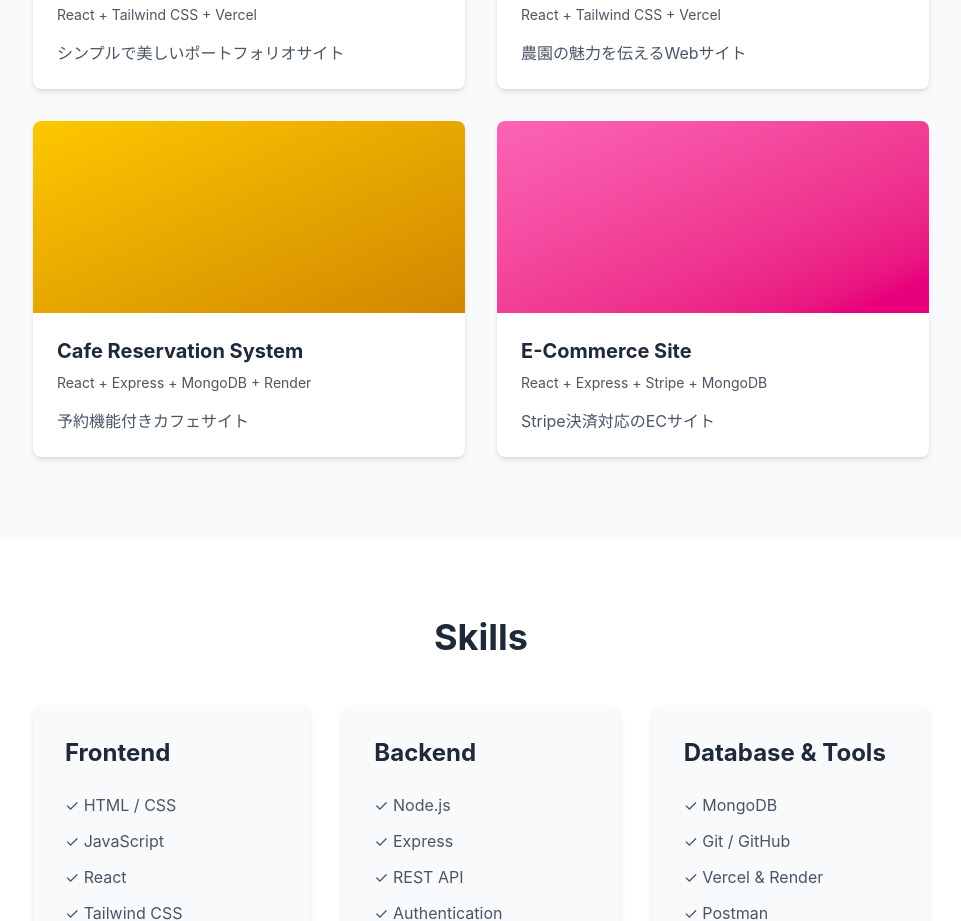
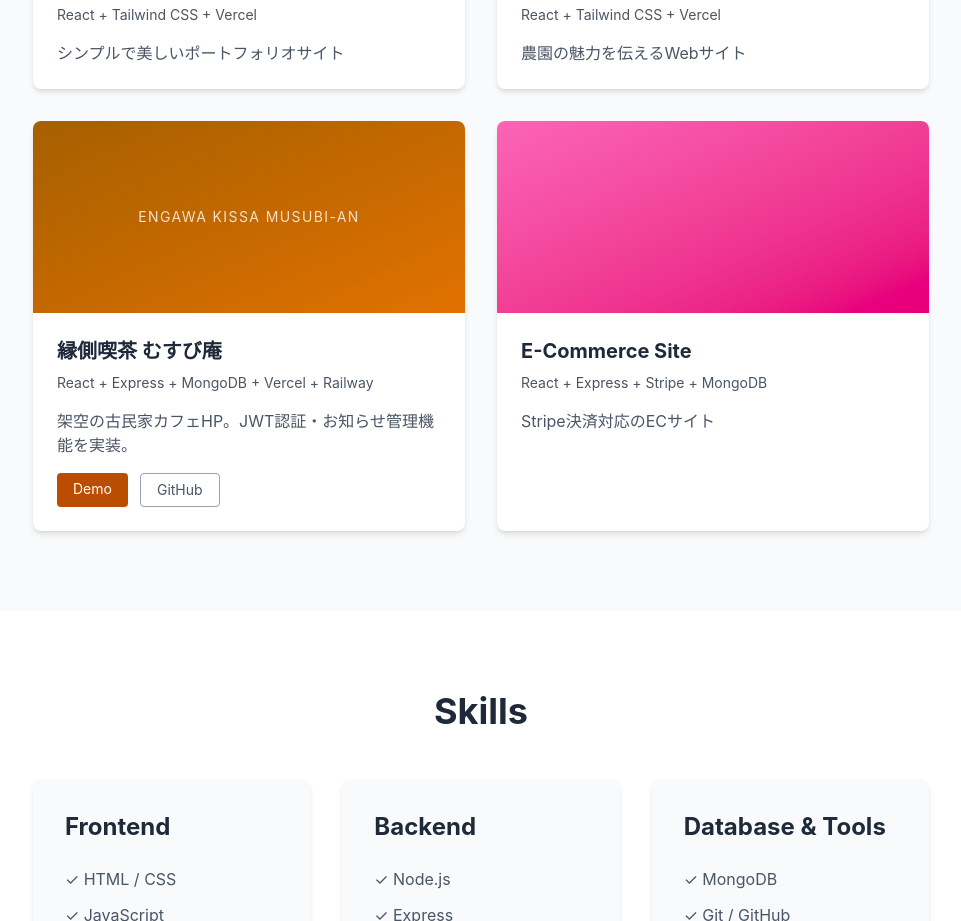
Before and after one commit to tunetune2424/portfolio-2026, a website built with Vite: page index.html in a window 1280 px wide. Shown: the part 1543-2464 px from the top of the page, without its empty margins (159-1120 px from the left). Built offline with nearby package versions, Linux system fonts and the light colour scheme; files whose address does not match are found by name.

Commit message:
feat: カフェHPカードを縁側喫茶むすび庵に更新
Co-Authored-By: Claude Sonnet 4.6 <noreply@anthropic.com>

```diff
--- a/index.html
+++ b/index.html
@@ -153,11 +153,23 @@
           <!-- プロジェクト 3 -->
           <div
             class="fade-in-hidden bg-white dark:bg-gray-700 rounded-lg shadow-md overflow-hidden hover:shadow-lg transition-shadow duration-300">
-            <div class="h-48 bg-gradient-to-br from-yellow-400 to-yellow-600"></div>
+            <div class="h-48 bg-gradient-to-br from-yellow-700 to-amber-600 flex items-center justify-center">
+              <span class="text-white text-sm tracking-widest opacity-80">ENGAWA KISSA MUSUBI-AN</span>
+            </div>
             <div class="p-6">
-              <h3 class="text-xl font-bold text-gray-800 dark:text-white mb-2">Cafe Reservation System</h3>
-              <p class="text-gray-600 dark:text-gray-300 text-sm mb-4">React + Express + MongoDB + Render</p>
-              <p class="text-gray-600 dark:text-gray-300">予約機能付きカフェサイト</p>
+              <h3 class="text-xl font-bold text-gray-800 dark:text-white mb-2">縁側喫茶 むすび庵</h3>
+              <p class="text-gray-600 dark:text-gray-300 text-sm mb-4">React + Express + MongoDB + Vercel + Railway</p>
+              <p class="text-gray-600 dark:text-gray-300 mb-4">架空の古民家カフェHP。JWT認証・お知らせ管理機能を実装。</p>
+              <div class="flex gap-3">
+                <a href="https://cafe-website-three-theta.vercel.app" target="_blank" rel="noreferrer"
+                  class="text-sm px-4 py-1.5 bg-amber-700 text-white rounded hover:bg-amber-800 transition-colors no-underline">
+                  Demo
+                </a>
+                <a href="https://github.com/tunetune2424/cafe-website" target="_blank" rel="noreferrer"
+                  class="text-sm px-4 py-1.5 border border-gray-400 text-gray-600 dark:text-gray-300 rounded hover:bg-gray-100 dark:hover:bg-gray-600 transition-colors no-underline">
+                  GitHub
+                </a>
+              </div>
             </div>
           </div>
 
```
